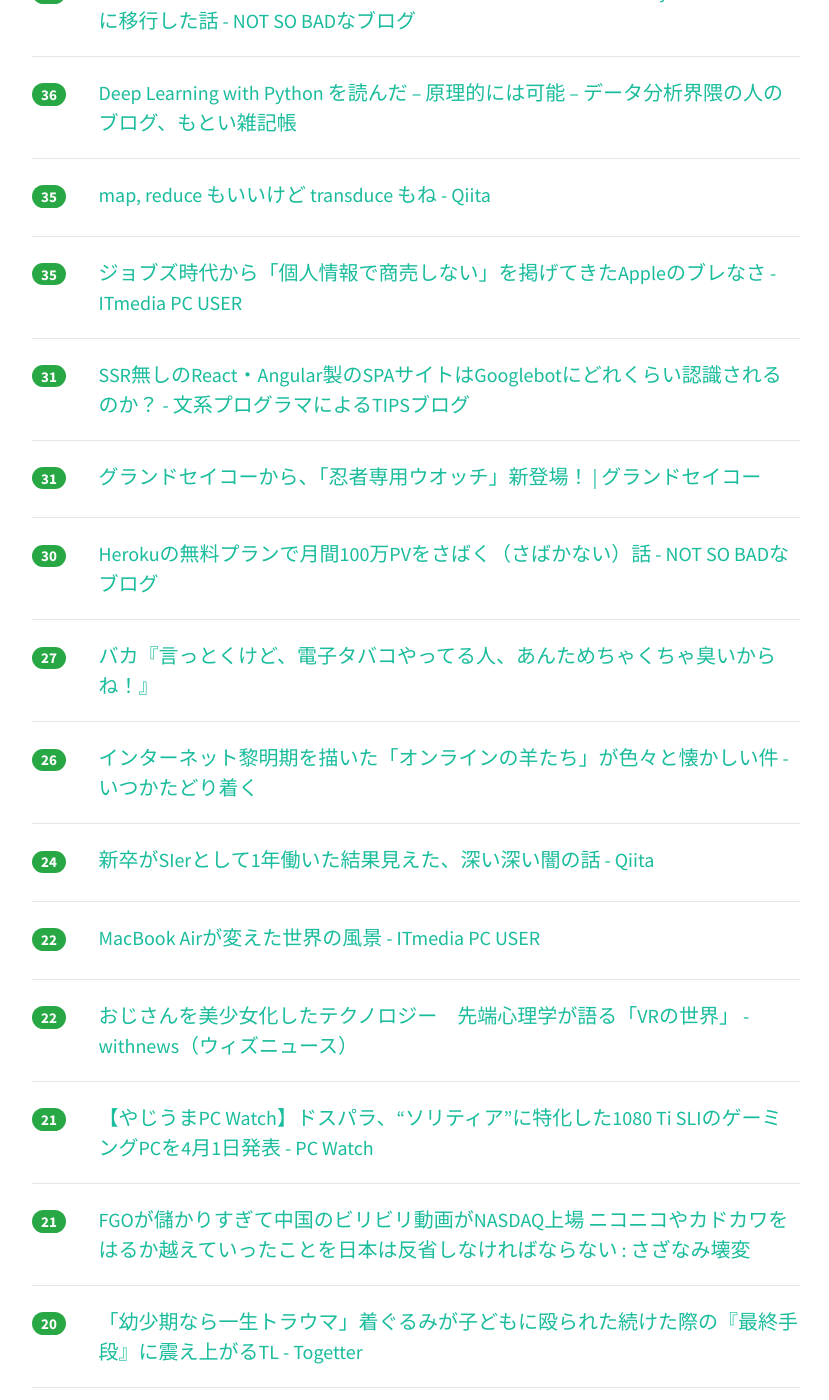
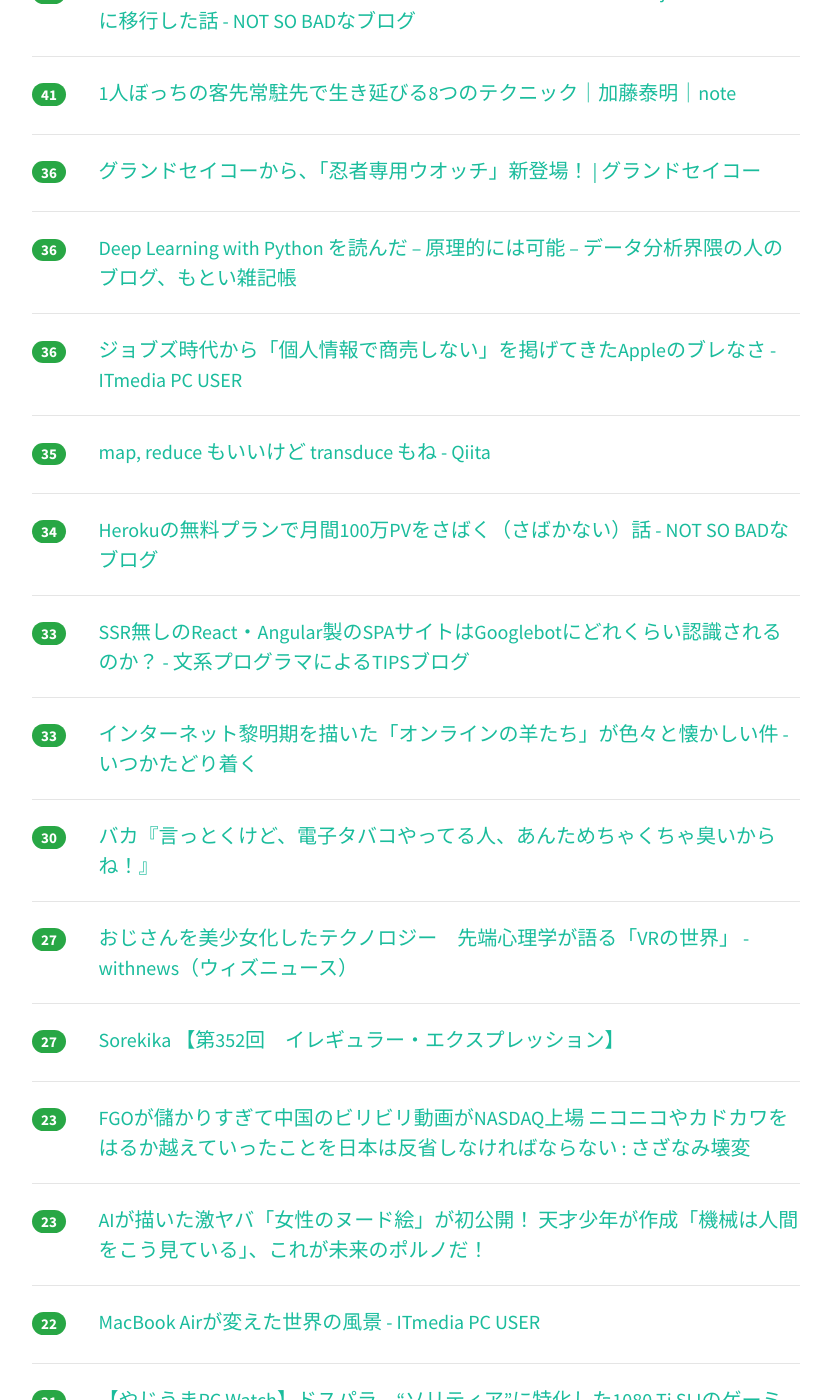
Before and after one commit to yatta47/hatena-matome-site, a Jekyll site: the page built from _posts/2018-04-01-hatena.md, in a window 1280 px wide and 1400 px high, scrolled down 1245 px. Shown: the whole window, without its empty margins (224-1053 px from the left). Built offline with Jekyll 4.4.1, drawn with Linux system fonts in a browser that asks for light colours; nearby versions of some CDN libraries; some of the changed text lies outside the part shown.

Commit message:
Updated 2018-04-01

```diff
--- a/_posts/2018-04-01-hatena.md
+++ b/_posts/2018-04-01-hatena.md
@@ -1,64 +1,74 @@
 ---
 layout: post
 title:  "2018-04-01 はてぶIT"
-date:   2018-04-01 19:02:33
+date:   2018-04-01 20:03:02
 tags: [it-hotentry]
 ---
-38 件のデータあり
+41 件のデータあり
 
 <hr><div class="row">
-<div class="col-1"><span class="badge badge-pill badge-success h2">339</span></div>
+<div class="col-1"><span class="badge badge-pill badge-success h2">349</span></div>
 <div class="col-11"><a href='https://landing.google.co.jp/tegaki/' target='_blank'>Gboard 物理手書きバージョン</a></div>
 </div>
 <hr>
 <div class="row">
-<div class="col-1"><span class="badge badge-pill badge-success h2">217</span></div>
+<div class="col-1"><span class="badge badge-pill badge-success h2">230</span></div>
 <div class="col-11"><a href='https://tjo.hatenablog.com/entry/2018/04/01/003000' target='_blank'>AIブームに完全に出遅れたエグゼクティブの方々のための本を書きました - 六本木で働くデータサイエンティストのブログ</a></div>
 </div>
 <hr>
 <div class="row">
-<div class="col-1"><span class="badge badge-pill badge-success h2">214</span></div>
+<div class="col-1"><span class="badge badge-pill badge-success h2">220</span></div>
 <div class="col-11"><a href='https://gigazine.net/news/20180401-aprilfool/' target='_blank'>エイプリルフールに便乗しているサイトまとめ2018年版 - GIGAZINE</a></div>
 </div>
 <hr>
 <div class="row">
-<div class="col-1"><span class="badge badge-pill badge-success h2">147</span></div>
+<div class="col-1"><span class="badge badge-pill badge-success h2">150</span></div>
 <div class="col-11"><a href='https://japan.googleblog.com/2018/04/tegaki.html' target='_blank'>Google Japan Blog: Google 日本語入力チームからの新しいご提案</a></div>
 </div>
 <hr>
 <div class="row">
-<div class="col-1"><span class="badge badge-pill badge-success h2">131</span></div>
+<div class="col-1"><span class="badge badge-pill badge-success h2">139</span></div>
 <div class="col-11"><a href='https://blogs.adobe.com/creativestation/aprilfools_2018' target='_blank'>アドビ、 #飲むフォトショップ を発表！ 世界初 “フォトショップロテイン” で、理想のカラダへ即効レタッチ – Adobe Creative Station</a></div>
 </div>
 <hr>
 <div class="row">
-<div class="col-1"><span class="badge badge-pill badge-success h2">70</span></div>
+<div class="col-1"><span class="badge badge-pill badge-success h2">95</span></div>
 <div class="col-11"><a href='https://anond.hatelabo.jp/20180401145223' target='_blank'>ブコメ「何度でも言う」</a></div>
 </div>
 <hr>
 <div class="row">
-<div class="col-1"><span class="badge badge-pill badge-success h2">53</span></div>
+<div class="col-1"><span class="badge badge-pill badge-success h2">58</span></div>
+<div class="col-11"><a href='https://qiita.com/sirootosan/items/43226b6707ab6dc9d6af' target='_blank'>新卒がSIerとして1年働いた結果見えた、深い深い闇の話 - Qiita</a></div>
+</div>
+<hr>
+<div class="row">
+<div class="col-1"><span class="badge badge-pill badge-success h2">54</span></div>
+<div class="col-11"><a href='https://infrawars.cloud.sakura.ad.jp/' target='_blank'>さくらのINFRA WARS</a></div>
+</div>
+<hr>
+<div class="row">
+<div class="col-1"><span class="badge badge-pill badge-success h2">54</span></div>
 <div class="col-11"><a href='https://www.danshihack.com/2018/03/31/junp/google-url-shortener.html' target='_blank'>Google、短縮URLサービス「Google URL Shortener」を終了へ | 男子ハック</a></div>
 </div>
 <hr>
 <div class="row">
-<div class="col-1"><span class="badge badge-pill badge-success h2">49</span></div>
+<div class="col-1"><span class="badge badge-pill badge-success h2">50</span></div>
 <div class="col-11"><a href='https://japan.googleblog.com/2018/04/tegaki.html?m=1' target='_blank'>Google Japan Blog: Google 日本語入力チームからの新しいご提案</a></div>
 </div>
 <hr>
 <div class="row">
-<div class="col-1"><span class="badge badge-pill badge-success h2">48</span></div>
-<div class="col-11"><a href='https://infrawars.cloud.sakura.ad.jp/' target='_blank'>さくらのINFRA WARS</a></div>
+<div class="col-1"><span class="badge badge-pill badge-success h2">46</span></div>
+<div class="col-11"><a href='http://blog.notsobad.jp/entry/2018/03/31/132507' target='_blank'>3年間運用してきたWebサービスを「Rails x Heroku」から「Riot.js x Firebase」に移行した話 - NOT SO BADなブログ</a></div>
 </div>
 <hr>
 <div class="row">
-<div class="col-1"><span class="badge badge-pill badge-success h2">39</span></div>
+<div class="col-1"><span class="badge badge-pill badge-success h2">41</span></div>
 <div class="col-11"><a href='https://note.mu/curryperformer/n/ne2a70ea66075' target='_blank'>1人ぼっちの客先常駐先で生き延びる8つのテクニック｜加藤泰明｜note</a></div>
 </div>
 <hr>
 <div class="row">
-<div class="col-1"><span class="badge badge-pill badge-success h2">37</span></div>
-<div class="col-11"><a href='http://blog.notsobad.jp/entry/2018/03/31/132507' target='_blank'>3年間運用してきたWebサービスを「Rails x Heroku」から「Riot.js x Firebase」に移行した話 - NOT SO BADなブログ</a></div>
+<div class="col-1"><span class="badge badge-pill badge-success h2">36</span></div>
+<div class="col-11"><a href='https://www.grand-seiko.com/jp-ja/special/aprilfools/2018/' target='_blank'>グランドセイコーから、「忍者専用ウオッチ」新登場！ | グランドセイコー</a></div>
 </div>
 <hr>
 <div class="row">
@@ -67,43 +77,53 @@ tags: [it-hotentry]
 </div>
 <hr>
 <div class="row">
+<div class="col-1"><span class="badge badge-pill badge-success h2">36</span></div>
+<div class="col-11"><a href='http://www.itmedia.co.jp/pcuser/articles/1804/01/news021.html' target='_blank'>ジョブズ時代から「個人情報で商売しない」を掲げてきたAppleのブレなさ - ITmedia PC USER</a></div>
+</div>
+<hr>
+<div class="row">
 <div class="col-1"><span class="badge badge-pill badge-success h2">35</span></div>
 <div class="col-11"><a href='https://qiita.com/41semicolon/items/666a3ff1c226828ecdb2' target='_blank'>map, reduce もいいけど transduce もね - Qiita</a></div>
 </div>
 <hr>
 <div class="row">
-<div class="col-1"><span class="badge badge-pill badge-success h2">35</span></div>
-<div class="col-11"><a href='http://www.itmedia.co.jp/pcuser/articles/1804/01/news021.html' target='_blank'>ジョブズ時代から「個人情報で商売しない」を掲げてきたAppleのブレなさ - ITmedia PC USER</a></div>
+<div class="col-1"><span class="badge badge-pill badge-success h2">34</span></div>
+<div class="col-11"><a href='http://blog.notsobad.jp/entry/2018/02/04/170844' target='_blank'>Herokuの無料プランで月間100万PVをさばく（さばかない）話 - NOT SO BADなブログ</a></div>
 </div>
 <hr>
 <div class="row">
-<div class="col-1"><span class="badge badge-pill badge-success h2">31</span></div>
+<div class="col-1"><span class="badge badge-pill badge-success h2">33</span></div>
 <div class="col-11"><a href='http://www.bunkei-programmer.net/entry/2018/04/01/024355' target='_blank'>SSR無しのReact・Angular製のSPAサイトはGooglebotにどれくらい認識されるのか？ - 文系プログラマによるTIPSブログ</a></div>
 </div>
 <hr>
 <div class="row">
-<div class="col-1"><span class="badge badge-pill badge-success h2">31</span></div>
-<div class="col-11"><a href='https://www.grand-seiko.com/jp-ja/special/aprilfools/2018/' target='_blank'>グランドセイコーから、「忍者専用ウオッチ」新登場！ | グランドセイコー</a></div>
+<div class="col-1"><span class="badge badge-pill badge-success h2">33</span></div>
+<div class="col-11"><a href='http://www.itutado.com/entry/online_1' target='_blank'>インターネット黎明期を描いた「オンラインの羊たち」が色々と懐かしい件 - いつかたどり着く</a></div>
 </div>
 <hr>
 <div class="row">
 <div class="col-1"><span class="badge badge-pill badge-success h2">30</span></div>
-<div class="col-11"><a href='http://blog.notsobad.jp/entry/2018/02/04/170844' target='_blank'>Herokuの無料プランで月間100万PVをさばく（さばかない）話 - NOT SO BADなブログ</a></div>
+<div class="col-11"><a href='https://anond.hatelabo.jp/20180331214512' target='_blank'>バカ『言っとくけど、電子タバコやってる人、あんためちゃくちゃ臭いからね！』</a></div>
 </div>
 <hr>
 <div class="row">
 <div class="col-1"><span class="badge badge-pill badge-success h2">27</span></div>
-<div class="col-11"><a href='https://anond.hatelabo.jp/20180331214512' target='_blank'>バカ『言っとくけど、電子タバコやってる人、あんためちゃくちゃ臭いからね！』</a></div>
+<div class="col-11"><a href='https://withnews.jp/article/f0180401000qq000000000000000W00g10701qq000017020A' target='_blank'>おじさんを美少女化したテクノロジー　先端心理学が語る「VRの世界」 - withnews（ウィズニュース）</a></div>
 </div>
 <hr>
 <div class="row">
-<div class="col-1"><span class="badge badge-pill badge-success h2">26</span></div>
-<div class="col-11"><a href='http://www.itutado.com/entry/online_1' target='_blank'>インターネット黎明期を描いた「オンラインの羊たち」が色々と懐かしい件 - いつかたどり着く</a></div>
+<div class="col-1"><span class="badge badge-pill badge-success h2">27</span></div>
+<div class="col-11"><a href='http://www.sorekika.com/dame.jsp?idx=352' target='_blank'>Sorekika 【第352回　イレギュラー・エクスプレッション】</a></div>
 </div>
 <hr>
 <div class="row">
-<div class="col-1"><span class="badge badge-pill badge-success h2">24</span></div>
-<div class="col-11"><a href='https://qiita.com/sirootosan/items/43226b6707ab6dc9d6af' target='_blank'>新卒がSIerとして1年働いた結果見えた、深い深い闇の話 - Qiita</a></div>
+<div class="col-1"><span class="badge badge-pill badge-success h2">23</span></div>
+<div class="col-11"><a href='https://sazanami.net/20180329-bilibili-nasdaq-fgo-azurlane-nikoniko-kadokawa/' target='_blank'>FGOが儲かりすぎて中国のビリビリ動画がNASDAQ上場 ニコニコやカドカワをはるか越えていったことを日本は反省しなければならない : さざなみ壊変</a></div>
+</div>
+<hr>
+<div class="row">
+<div class="col-1"><span class="badge badge-pill badge-success h2">23</span></div>
+<div class="col-11"><a href='http://tocana.jp/2018/03/post_16472_entry.html' target='_blank'>AIが描いた激ヤバ「女性のヌード絵」が初公開！ 天才少年が作成「機械は人間をこう見ている」、これが未来のポルノだ！</a></div>
 </div>
 <hr>
 <div class="row">
@@ -112,18 +132,8 @@ tags: [it-hotentry]
 </div>
 <hr>
 <div class="row">
-<div class="col-1"><span class="badge badge-pill badge-success h2">22</span></div>
-<div class="col-11"><a href='https://withnews.jp/article/f0180401000qq000000000000000W00g10701qq000017020A' target='_blank'>おじさんを美少女化したテクノロジー　先端心理学が語る「VRの世界」 - withnews（ウィズニュース）</a></div>
-</div>
-<hr>
-<div class="row">
 <div class="col-1"><span class="badge badge-pill badge-success h2">21</span></div>
 <div class="col-11"><a href='https://pc.watch.impress.co.jp/docs/news/yajiuma/1114582.html' target='_blank'>【やじうまPC Watch】ドスパラ、“ソリティア”に特化した1080 Ti SLIのゲーミングPCを4月1日発表 - PC Watch</a></div>
-</div>
-<hr>
-<div class="row">
-<div class="col-1"><span class="badge badge-pill badge-success h2">21</span></div>
-<div class="col-11"><a href='https://sazanami.net/20180329-bilibili-nasdaq-fgo-azurlane-nikoniko-kadokawa/' target='_blank'>FGOが儲かりすぎて中国のビリビリ動画がNASDAQ上場 ニコニコやカドカワをはるか越えていったことを日本は反省しなければならない : さざなみ壊変</a></div>
 </div>
 <hr>
 <div class="row">
@@ -138,12 +148,17 @@ tags: [it-hotentry]
 <hr>
 <div class="row">
 <div class="col-1"><span class="badge badge-pill badge-success h2">19</span></div>
-<div class="col-11"><a href='http://tocana.jp/2018/03/post_16472_entry.html' target='_blank'>AIが描いた激ヤバ「女性のヌード絵」が初公開！ 天才少年が作成「機械は人間をこう見ている」、これが未来のポルノだ！</a></div>
+<div class="col-11"><a href='https://speakerdeck.com/ayatk/ojin-wokakezunihuidobatukuhuomuwogou-zhu-sitiyau-ohua' target='_blank'>お金🤑をかけずにフィードバックフォームを構築しちゃう💪お話 // Speaker Deck</a></div>
 </div>
 <hr>
 <div class="row">
 <div class="col-1"><span class="badge badge-pill badge-success h2">17</span></div>
 <div class="col-11"><a href='https://jp.techcrunch.com/2018/04/01/2018-03-31-google-needs-your-help-finding-waldo/' target='_blank'>Googleのエイプリルフールは「ウォーリーをさがせ!」 | TechCrunch Japan</a></div>
+</div>
+<hr>
+<div class="row">
+<div class="col-1"><span class="badge badge-pill badge-success h2">17</span></div>
+<div class="col-11"><a href='https://nabeop.hatenablog.com/entry/2018/04/01/095647' target='_blank'>株式会社はてなに入社して1ヶ月が経ちました - nabeo がピーしているブログ (仮)</a></div>
 </div>
 <hr>
 <div class="row">
@@ -157,6 +172,16 @@ tags: [it-hotentry]
 </div>
 <hr>
 <div class="row">
+<div class="col-1"><span class="badge badge-pill badge-success h2">16</span></div>
+<div class="col-11"><a href='https://www.nikkei.com/article/DGXMZO28572800W8A320C1000000/' target='_blank'>「ＡＩ活用」のうたい文句にだまされるな　　：日本経済新聞</a></div>
+</div>
+<hr>
+<div class="row">
+<div class="col-1"><span class="badge badge-pill badge-success h2">16</span></div>
+<div class="col-11"><a href='https://corriente.top/review-ipad6thgen/' target='_blank'>【レビュー】「iPad（第6世代）」待望のApple Pencil対応の低価格モデル、どんな方にお得？ | CoRRiENTE.top</a></div>
+</div>
+<hr>
+<div class="row">
 <div class="col-1"><span class="badge badge-pill badge-success h2">15</span></div>
 <div class="col-11"><a href='http://www.spaceflier.com/entry/20180331_kawagoe-sakura' target='_blank'>2018年 川越の桜を振り返り - SpaceFlier</a></div>
 </div>
@@ -167,23 +192,13 @@ tags: [it-hotentry]
 </div>
 <hr>
 <div class="row">
-<div class="col-1"><span class="badge badge-pill badge-success h2">15</span></div>
-<div class="col-11"><a href='https://speakerdeck.com/ayatk/ojin-wokakezunihuidobatukuhuomuwogou-zhu-sitiyau-ohua' target='_blank'>お金🤑をかけずにフィードバックフォームを構築しちゃう💪お話 // Speaker Deck</a></div>
-</div>
-<hr>
-<div class="row">
-<div class="col-1"><span class="badge badge-pill badge-success h2">13</span></div>
+<div class="col-1"><span class="badge badge-pill badge-success h2">14</span></div>
 <div class="col-11"><a href='http://key-bbs.sakura.ne.jp/' target='_blank'>掲示板Index</a></div>
 </div>
 <hr>
 <div class="row">
 <div class="col-1"><span class="badge badge-pill badge-success h2">12</span></div>
 <div class="col-11"><a href='http://www.youtube.com/watch?v=Xx7RkgTKOGs' target='_blank'>【エイプリルフール】これが月達の嘘でっす！！！！！、、！！！、</a></div>
-</div>
-<hr>
-<div class="row">
-<div class="col-1"><span class="badge badge-pill badge-success h2">12</span></div>
-<div class="col-11"><a href='https://www.nikkei.com/article/DGXMZO28572800W8A320C1000000/' target='_blank'>「ＡＩ活用」のうたい文句にだまされるな　　：日本経済新聞</a></div>
 </div>
 <hr>
 <div class="row">
```
